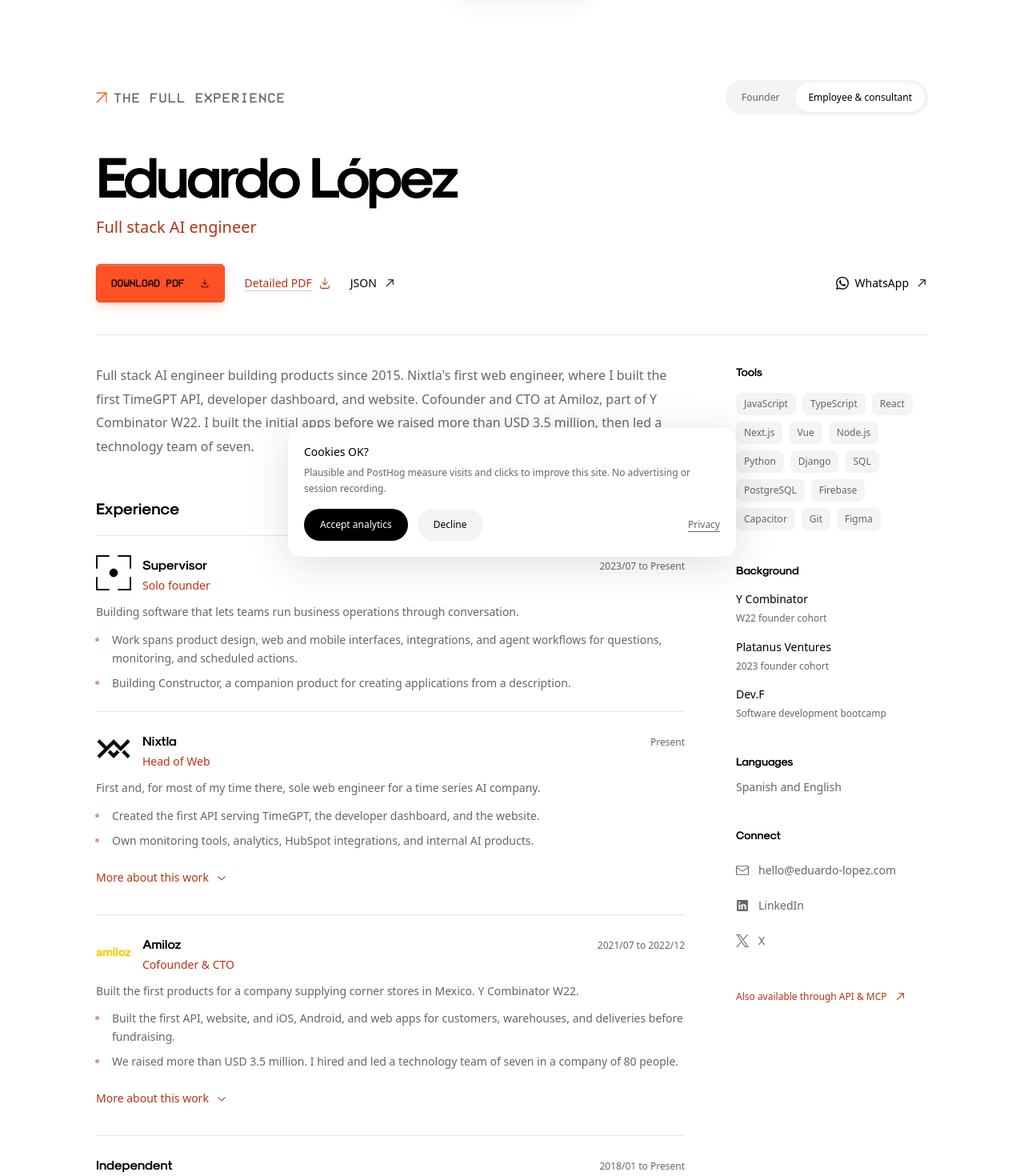
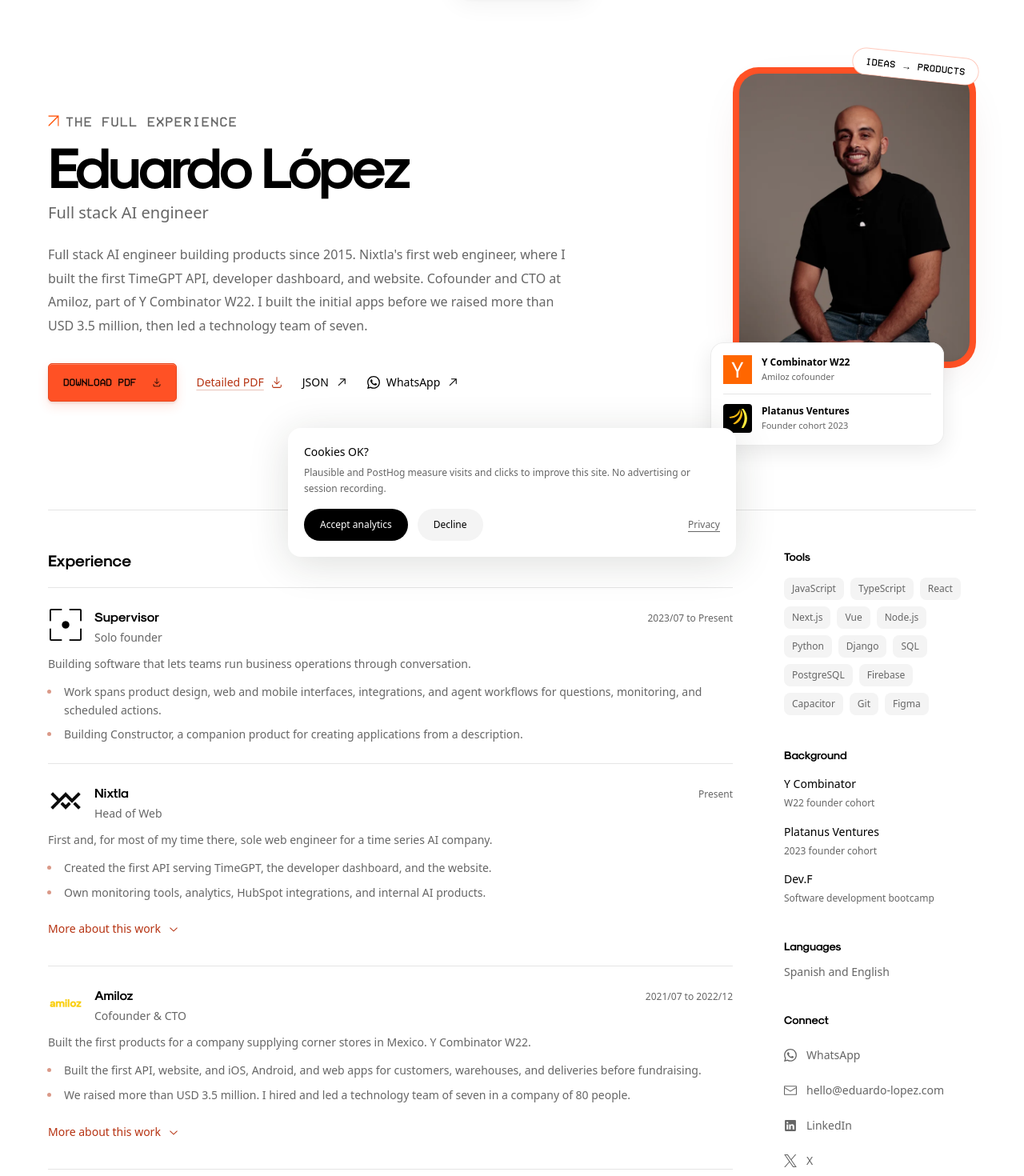
Before and after one commit to loama/personal-portfolio, a Next.js app: page /en/resume/employee in a window 1280 px wide. Shown: the part 80-1550 px from the top of the page at 80% size. Built offline with nearby package versions, Linux system fonts and the light colour scheme.

Commit message:
feat(resume): combine profile and projects with career history

```diff
--- a/src/app/[lang]/resume/[version]/page.tsx
+++ b/src/app/[lang]/resume/[version]/page.tsx
@@ -1,20 +1,30 @@
 import type { Metadata } from "next";
-import Link from "next/link";
 import { notFound } from "next/navigation";
 import { DownloadIcon } from "@radix-ui/react-icons";
 import { Header, Footer, Arrow } from "@/components/shell";
 import { getResume } from "@/lib/resume";
 import { ResumeExperience } from "@/components/resume-experience";
+import { ResumeSidebar } from "@/components/resume-sidebar";
 import { SocialIcon } from "@/components/social-icon";
 import { ButtonLabel } from "@/components/button-label";
-import { isLocale, isVersion, resumePath, VERSIONS, contacts } from "@/lib/site";
+import { Portrait } from "@/components/portrait";
+import { Projects } from "@/components/projects";
+import { isLocale, isVersion, resumePath, SITE_URL, VERSIONS, contacts } from "@/lib/site";
 
 type Params = Promise<{ lang: string; version: string }>;
 export function generateStaticParams() { return VERSIONS.map((version) => ({ version })); }
+
 export async function generateMetadata({ params }: { params: Params }): Promise<Metadata> {
   const { lang, version } = await params;
   if (!isLocale(lang) || !isVersion(version)) return {};
-  return { title: lang === "es" ? "Currículum" : "Resume", description: getResume(lang, version).basics.summary, alternates: { canonical: `/${lang}/resume/${version}`, languages: { en: `/en/resume/${version}`, es: `/es/resume/${version}` } } };
+  const resume = getResume(lang, version);
+  const path = `/${lang}/resume/${version}`;
+  return {
+    title: { absolute: `${resume.basics.name} | ${resume.basics.label}` },
+    description: resume.basics.summary,
+    alternates: { canonical: path, languages: { en: `/en/resume/${version}`, es: `/es/resume/${version}`, "x-default": `/en/resume/${version}` } },
+    openGraph: { type: "website", siteName: "Eduardo López", images: [{ url: "/og.png", width: 1200, height: 630 }], locale: lang === "es" ? "es_ES" : "en_US", url: path },
+  };
 }
 
 export default async function ResumePage({ params }: { params: Params }) {
@@ -22,28 +32,42 @@
   if (!isLocale(lang) || !isVersion(version)) notFound();
   const es = lang === "es";
   const resume = getResume(lang, version);
-  return <><Header locale={lang} path={`/resume/${version}`} mode={version} /><main id="main" className="mx-auto max-w-[1120px] px-5 pb-20 pt-12 sm:px-10 sm:pt-20">
-    <div className="flex flex-wrap items-center justify-between gap-5"><span className="eyebrow">{es ? "La experiencia completa" : "The full experience"}</span><nav aria-label={es ? "Versión del currículum" : "Resume version"} className="flex gap-1 rounded-full bg-mist p-1 text-xs">{VERSIONS.map((v) => <Link key={v} href={`/${lang}/resume/${v}`} aria-current={version === v ? "page" : undefined} className={`rounded-full px-4 py-2.5 ${version === v ? "bg-white font-medium shadow-sm" : "text-muted"}`}>{v === "founder" ? (es ? "Fundador" : "Founder") : (es ? "Empleado y consultor" : "Employee & consultant")}</Link>)}</nav></div>
-    <h1 className="mt-7 text-[clamp(2.7rem,6vw,4.5rem)] font-bold leading-tight tracking-[-.05em]">{resume.basics.name}</h1><p className="mt-2 text-xl text-accent">{resume.basics.label}</p>
+  const structured = {
+    "@context": "https://schema.org", "@type": "Person", name: resume.basics.name,
+    url: `${SITE_URL}/${lang}/resume/${version}`, image: `${SITE_URL}/images/eduardo-linkedin.webp`,
+    jobTitle: resume.basics.label, email: contacts.email,
+    sameAs: [contacts.linkedin, contacts.x, contacts.github], knowsLanguage: ["English", "Spanish"],
+  };
+
+  return <>
+    <Header locale={lang} path={`/resume/${version}`} mode={version} />
+    <main id="main" className="mx-auto max-w-[1240px] px-5 pb-20 pt-10 sm:px-10 sm:pt-16">
+      <section aria-label={es ? "Perfil" : "Profile"} className="grid items-center gap-14 pb-16 lg:grid-cols-[minmax(0,1fr)_304px] lg:gap-20 lg:pb-20">
+        <div>
+          <p className="eyebrow">{es ? "La experiencia completa" : "The full experience"}</p>
+          <h1 className="mt-1 text-[clamp(2.7rem,6vw,4.5rem)] font-bold leading-[1.05] tracking-[-.05em]">{resume.basics.name}</h1>
+          <p className="mt-2 text-xl text-muted">{resume.basics.label}</p>
+          <p className="mt-6 max-w-[650px] text-base leading-[1.85] text-muted">{resume.basics.summary}</p>
           <div className="mt-8 flex flex-wrap items-center gap-x-6 gap-y-3">
             <a href={resumePath(lang, version, "pdf")} download className="button-primary" data-track="download_pdf"><ButtonLabel>{es ? "Descargar PDF" : "Download PDF"}</ButtonLabel><span className="button-icon"><DownloadIcon aria-hidden="true" className="h-4 w-4" /></span></a>
             <a href={resumePath(lang, version, "pdf", "full")} download className="flex min-h-11 items-center gap-2 text-sm font-medium text-accent underline decoration-accent/30 underline-offset-4 transition-colors hover:text-ink" data-track="download_pdf_full">{es ? "PDF detallado" : "Detailed PDF"}<DownloadIcon aria-hidden="true" className="h-4 w-4" /></a>
             <a href={resumePath(lang, version, "json")} download className="flex min-h-11 items-center gap-2 text-sm font-medium" data-track="download_json">JSON<Arrow /></a>
-      <a href={contacts.whatsapp} className="flex min-h-11 items-center gap-2 text-sm sm:ml-auto" data-track="contact_whatsapp"><SocialIcon platform="whatsapp" />WhatsApp<Arrow /></a>
+            <a href={contacts.whatsapp} className="flex min-h-11 items-center gap-2 text-sm" data-track="contact_whatsapp"><SocialIcon platform="whatsapp" />WhatsApp<Arrow /></a>
           </div>
-    <div className="mt-10 grid gap-12 border-t border-ink/10 pt-9 lg:grid-cols-[1fr_240px] lg:gap-16">
-      <div><p className="text-base leading-[1.85] text-muted">{resume.basics.summary}</p><h2 className="mt-12 text-xl font-bold">{es ? "Experiencia" : "Experience"}</h2><ResumeExperience work={resume.work} locale={lang} /></div>
-      <aside className="space-y-10">
-        <section><h2 className="text-sm font-semibold">{es ? "Herramientas" : "Tools"}</h2><div className="mt-4 flex flex-wrap gap-2">{resume.skills.flatMap((skill) => skill.keywords).map((skill) => <span key={skill} className="rounded-lg bg-mist px-2.5 py-1.5 text-xs text-muted">{skill}</span>)}</div></section>
-        <section><h2 className="text-sm font-semibold">{es ? "Formación" : "Background"}</h2>{resume.education.map((item) => <div key={item.institution} className="mt-4"><p className="text-sm font-medium">{item.institution}</p><p className="mt-1 text-xs leading-relaxed text-muted">{item.area}</p></div>)}</section>
-        <section><h2 className="text-sm font-semibold">{es ? "Idiomas" : "Languages"}</h2><p className="mt-3 text-sm text-muted">{es ? "Español e inglés" : "Spanish and English"}</p></section>
-        <section><h2 className="text-sm font-semibold">{es ? "Conectar" : "Connect"}</h2><div className="mt-3 flex flex-col items-start text-sm text-muted">
-          <a href={`mailto:${contacts.email}`} data-track="contact_email" className="flex min-h-11 max-w-full items-center gap-3 transition-colors hover:text-ink"><SocialIcon platform="email" /><span className="break-all">{contacts.email}</span></a>
-          <a href={contacts.linkedin} data-track="social_linkedin" className="flex min-h-11 items-center gap-3 transition-colors hover:text-ink"><SocialIcon platform="linkedin" />LinkedIn</a>
-          <a href={contacts.x} data-track="social_x" className="flex min-h-11 items-center gap-3 transition-colors hover:text-ink"><SocialIcon platform="x" />X</a>
-        </div></section>
-        <Link href={`/${lang}/agents`} className="inline-flex items-center gap-2 text-xs text-accent">{es ? "También disponible por API y MCP" : "Also available through API & MCP"}<Arrow /></Link>
-      </aside>
         </div>
-  </main><Footer locale={lang} /></>;
+        <Portrait locale={lang} />
+      </section>
+      {version === "founder" && <Projects locale={lang} />}
+      <section id="experience" className="grid gap-12 border-t border-ink/10 py-12 lg:grid-cols-[minmax(0,1fr)_240px] lg:gap-16">
+        <div>
+          <h2 className="text-xl font-bold">{es ? "Experiencia" : "Experience"}</h2>
+          <ResumeExperience work={resume.work} locale={lang} />
+        </div>
+        <ResumeSidebar resume={resume} locale={lang} />
+      </section>
+      {version === "employee" && <Projects locale={lang} />}
+    </main>
+    <Footer locale={lang} />
+    <script type="application/ld+json" dangerouslySetInnerHTML={{ __html: JSON.stringify(structured).replace(/</g, "\\u003c") }} />
+  </>;
 }
--- /dev/null
+++ b/src/components/portrait.tsx
@@ -0,0 +1,25 @@
+import Image from "next/image";
+import type { Locale } from "@/lib/site";
+
+export function Portrait({ locale }: { locale: Locale }) {
+  const es = locale === "es";
+
+  return <div className="portrait-enter relative mx-auto w-full max-w-[304px]">
+    <div className="portrait-shell rounded-[2rem] p-2">
+      <div className="relative aspect-[4/5] overflow-hidden rounded-[1.55rem]">
+        <Image src="/images/eduardo-linkedin.webp" alt="Eduardo López" fill priority sizes="(min-width: 344px) 288px, calc(100vw - 56px)" className="object-cover" />
+      </div>
+    </div>
+    <div className="founder-note relative -mt-8 ml-4 mr-4 grid gap-3 rounded-2xl px-4 py-4 sm:ml-[-28px] sm:mr-10">
+      <div className="flex items-center gap-3">
+        <Image src="/images/y-combinator.svg" alt="Y Combinator" width={36} height={36} className="h-9 w-9 flex-none" />
+        <span><span className="block text-xs font-semibold">Y Combinator W22</span><span className="mt-0.5 block text-[11px] text-muted">{es ? "Cofundador de Amiloz" : "Amiloz cofounder"}</span></span>
+      </div>
+      <div className="flex items-center gap-3 border-t border-ink/10 pt-3">
+        <Image src="/images/platanus.svg" alt="Platanus Ventures" width={36} height={36} className="h-9 w-9 flex-none rounded bg-black p-1.5" />
+        <span><span className="block text-xs font-semibold">Platanus Ventures</span><span className="mt-0.5 block text-[11px] text-muted">{es ? "Generación de fundadores 2023" : "Founder cohort 2023"}</span></span>
+      </div>
+    </div>
+    <span className="absolute -right-1 top-[-18px] hidden rotate-6 rounded-full border border-brand/30 bg-paper px-4 py-2 font-action text-xs uppercase tracking-[.04em] text-ink sm:block">{es ? "ideas → productos" : "ideas → products"}</span>
+  </div>;
+}
--- a/src/components/projects.tsx
+++ b/src/components/projects.tsx
@@ -33,8 +33,8 @@
 export function Projects({ locale }: { locale: Locale }) {
   const es = locale === "es";
   const founderRole = profile.work.find((work) => work.id === "supervisor")?.position[locale];
-  return <section id="work" className="mx-auto max-w-[1320px] px-5 py-16 sm:px-10 sm:py-24">
-    <div className="mb-12 flex flex-wrap items-end justify-between gap-5"><div><span className="eyebrow">{es ? "En lo que trabajo ahora" : "What I'm working on now"}</span><h2 className="section-title mt-4">{es ? "Menos distancia entre" : "Less distance between"}<br /><span className="text-brand">{es ? "una idea y hacerla real." : "an idea and making it real."}</span></h2></div><p className="max-w-[280px] text-sm leading-relaxed text-muted">{es ? "Dos productos. Una convicción: las herramientas deben adaptarse a las personas." : "Two products. One belief: the tools should adapt to the people."}</p></div>
+  return <section id="work" className="border-t border-ink/10 py-12 sm:py-16">
+    <div className="mb-9"><p className="eyebrow">{es ? "En lo que trabajo ahora" : "What I'm working on now"}</p><h2 className="mt-3 text-3xl font-bold tracking-tight">{es ? "Los productos que estoy construyendo" : "The products I'm building"}</h2></div>
     <div className="grid gap-10 md:grid-cols-[1.08fr_1fr] md:gap-7">
       <article>
         <a href="https://trysupervisor.com" aria-label={es ? "Visitar Supervisor" : "Visit Supervisor"} className="project-shell group block rounded-[2rem] p-2" data-track="project_supervisor"><SupervisorVisual es={es} /></a>
--- a/src/components/resume-experience.tsx
+++ b/src/components/resume-experience.tsx
@@ -1,7 +1,7 @@
 import Image from "next/image";
 import { ChevronDownIcon } from "@radix-ui/react-icons";
 import { getCompanyLogo } from "@/lib/company-logos";
-import type { Resume } from "@/lib/resume";
+import { profile, type Resume } from "@/lib/resume";
 import type { Locale } from "@/lib/site";
 
 export function ResumeExperience({ work, locale }: { work: Resume["work"]; locale: Locale }) {
@@ -11,9 +11,11 @@
     <div className="mt-5">
       {work.map((entry) => {
         const logo = getCompanyLogo(entry.name);
+        const source = profile.work.find((item) => item.name === entry.name || item.nameEs === entry.name);
+        const publicWork = profile.publicWork.filter((item) => item.project === source?.id);
 
         return (
-          <article key={`${entry.name}-${entry.position}`} className="border-t border-ink/10 py-6">
+          <article key={`${entry.name}-${entry.position}`} id={source ? `experience-${source.id}` : undefined} className="border-t border-ink/10 py-6">
             <div className="flex items-start gap-3.5">
               {logo && (
                 <Image
@@ -22,7 +24,7 @@
                   width={44}
                   height={44}
                   sizes="44px"
-                  className="h-11 w-11 shrink-0 bg-white object-contain"
+                  className="h-11 w-11 shrink-0 rounded bg-white object-contain p-0.5"
                 />
               )}
               <div className="min-w-0 flex-1">
@@ -34,7 +36,7 @@
                     {entry.endDate?.replace("-", "/") ?? (es ? "Actualidad" : "Present")}
                   </p>
                 </div>
-                <p className="mt-1 text-sm text-accent">{entry.position}</p>
+                <p className="mt-1 text-sm text-muted">{entry.position}</p>
               </div>
             </div>
             <p className="mt-3 text-sm leading-relaxed text-muted">{entry.summary}</p>
@@ -43,7 +45,7 @@
                 {entry.highlights.map((item) => <li key={item} className="list-disc pl-1 marker:text-accent/50">{item}</li>)}
               </ul>
             )}
-            {entry.details.length > 0 && (
+            {(entry.details.length > 0 || publicWork.length > 0) && (
               <details className="group mt-3">
                 <summary className="flex min-h-11 w-fit cursor-pointer list-none items-center gap-2 rounded-md text-sm font-medium text-accent transition-colors hover:text-ink [&::-webkit-details-marker]:hidden">
                   {es ? "Más sobre este trabajo" : "More about this work"}
@@ -55,6 +57,15 @@
                     <h4 className="text-sm font-semibold text-ink">{detail.title}</h4>
                     {detail.paragraphs.map((paragraph) => <p key={paragraph} className="mt-2 text-sm leading-[1.8] text-muted">{paragraph}</p>)}
                   </section>)}
+                  {publicWork.length > 0 && <section>
+                    <h4 className="text-sm font-semibold text-ink">{es ? "Trabajo público seleccionado" : "Selected public work"}</h4>
+                    <ul className="mt-3 space-y-4">
+                      {publicWork.map((item) => <li key={item.url}>
+                        <a href={item.url} className="inline-block text-sm font-medium text-accent underline underline-offset-4">{item.title[locale]}</a>
+                        <p className="mt-2 text-sm leading-[1.8] text-muted">{item.body[locale]}</p>
+                      </li>)}
+                    </ul>
+                  </section>}
                 </div>
               </details>
             )}
--- /dev/null
+++ b/src/components/resume-sidebar.tsx
@@ -0,0 +1,39 @@
+import Link from "next/link";
+import type { Resume } from "@/lib/resume";
+import { contacts, type Locale } from "@/lib/site";
+import { Arrow } from "./shell";
+import { SocialIcon } from "./social-icon";
+
+export function ResumeSidebar({ resume, locale }: { resume: Resume; locale: Locale }) {
+  const es = locale === "es";
+
+  return <aside className="space-y-10">
+    <section>
+      <h2 className="text-sm font-semibold">{es ? "Herramientas" : "Tools"}</h2>
+      <div className="mt-4 flex flex-wrap gap-2">
+        {resume.skills.flatMap((skill) => skill.keywords).map((skill) => <span key={skill} className="rounded-lg bg-mist px-2.5 py-1.5 text-xs text-muted">{skill}</span>)}
+      </div>
+    </section>
+    <section>
+      <h2 className="text-sm font-semibold">{es ? "Formación" : "Background"}</h2>
+      {resume.education.map((item) => <div key={item.institution} className="mt-4">
+        <p className="text-sm font-medium">{item.institution}</p>
+        <p className="mt-1 text-xs leading-relaxed text-muted">{item.area}</p>
+      </div>)}
+    </section>
+    <section>
+      <h2 className="text-sm font-semibold">{es ? "Idiomas" : "Languages"}</h2>
+      <p className="mt-3 text-sm text-muted">{es ? "Español e inglés" : "Spanish and English"}</p>
+    </section>
+    <section id="contact">
+      <h2 className="text-sm font-semibold">{es ? "Conectar" : "Connect"}</h2>
+      <div className="mt-3 flex flex-col items-start text-sm text-muted">
+        <a href={contacts.whatsapp} data-track="contact_whatsapp" className="flex min-h-11 items-center gap-3 transition-colors hover:text-ink"><SocialIcon platform="whatsapp" />WhatsApp</a>
+        <a href={`mailto:${contacts.email}`} data-track="contact_email" className="flex min-h-11 max-w-full items-center gap-3 transition-colors hover:text-ink"><SocialIcon platform="email" /><span className="break-all">{contacts.email}</span></a>
+        <a href={contacts.linkedin} data-track="social_linkedin" className="flex min-h-11 items-center gap-3 transition-colors hover:text-ink"><SocialIcon platform="linkedin" />LinkedIn</a>
+        <a href={contacts.x} data-track="social_x" className="flex min-h-11 items-center gap-3 transition-colors hover:text-ink"><SocialIcon platform="x" />X</a>
+      </div>
+    </section>
+    <Link href={`/${locale}/agents`} className="inline-flex min-h-11 items-center gap-2 text-xs text-accent">{es ? "También disponible por API y MCP" : "Also available through API & MCP"}<Arrow /></Link>
+  </aside>;
+}
```
Lines whose indentation alone changed are shown as unchanged.
